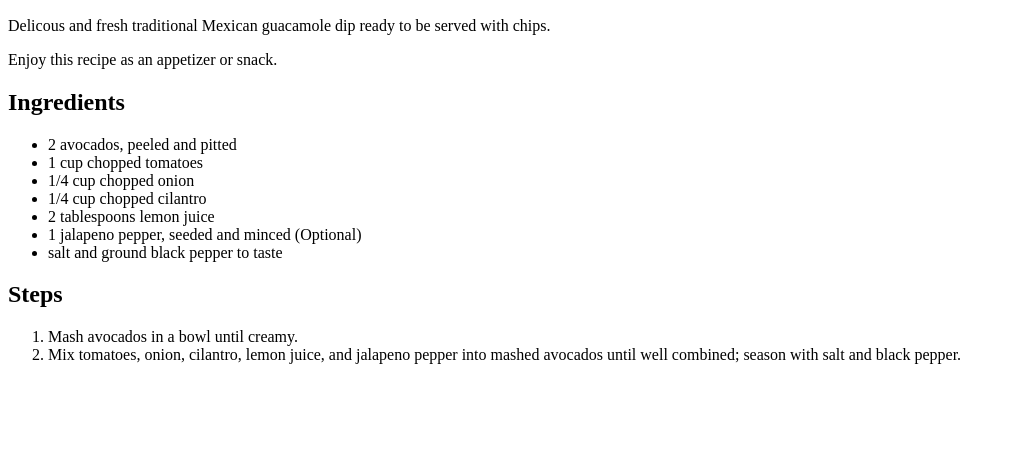
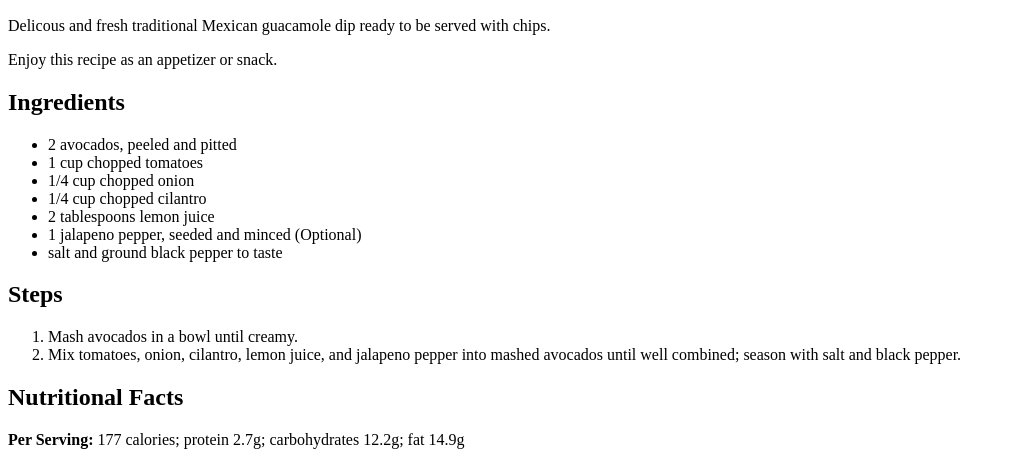
Before and after one commit to RoyMinato/odin-recipes, a plain HTML site: page recipes/tradmexicanguac.html in a window 1280 px wide. Shown: the part 434-899 px from the top of the page, without its empty margins (0-1015 px from the left). Before the commit the page ends 814 px from the top, so only its background shows below. Drawn offline with Linux system fonts and the light colour scheme.

Commit message:
Added Guac nutrition facts

```diff
--- a/recipes/tradmexicanguac.html
+++ b/recipes/tradmexicanguac.html
@@ -30,5 +30,7 @@
                 into mashed avocados until well combined; season with salt and black pepper.
             </li>
         </ol>
+        <h2>Nutritional Facts</h2>
+        <p><strong>Per Serving:</strong> 177 calories; protein 2.7g; carbohydrates 12.2g; fat 14.9g</p>
     </body>
 </html>
```
